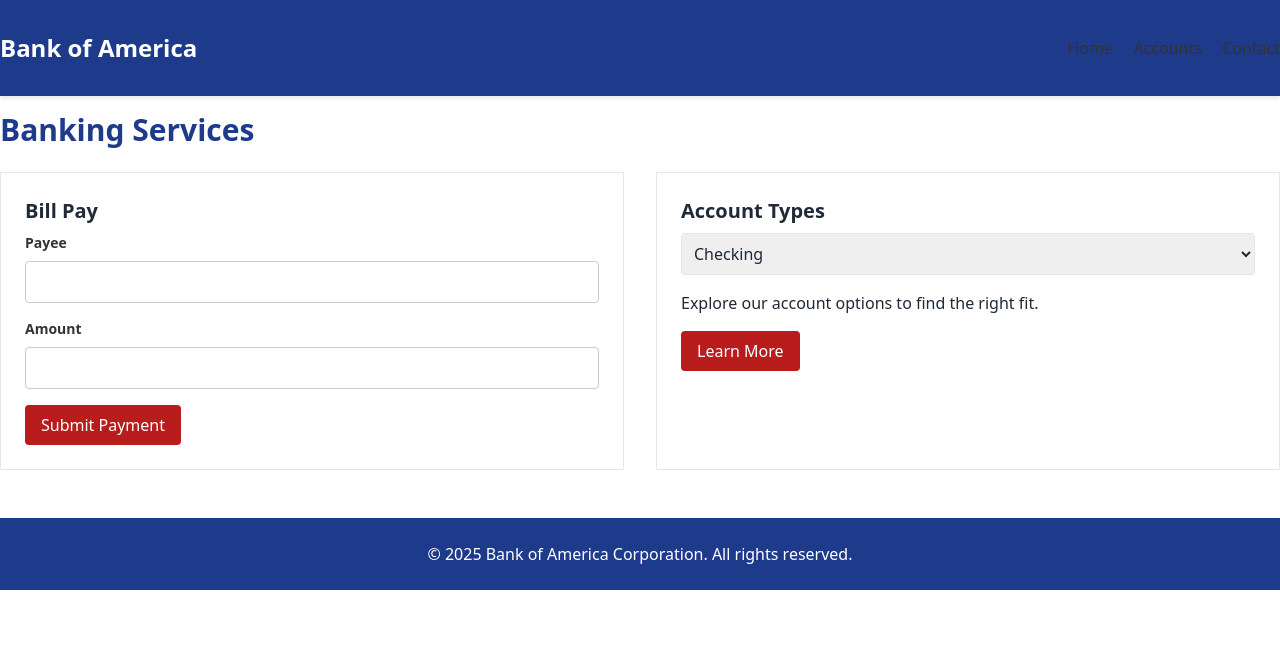
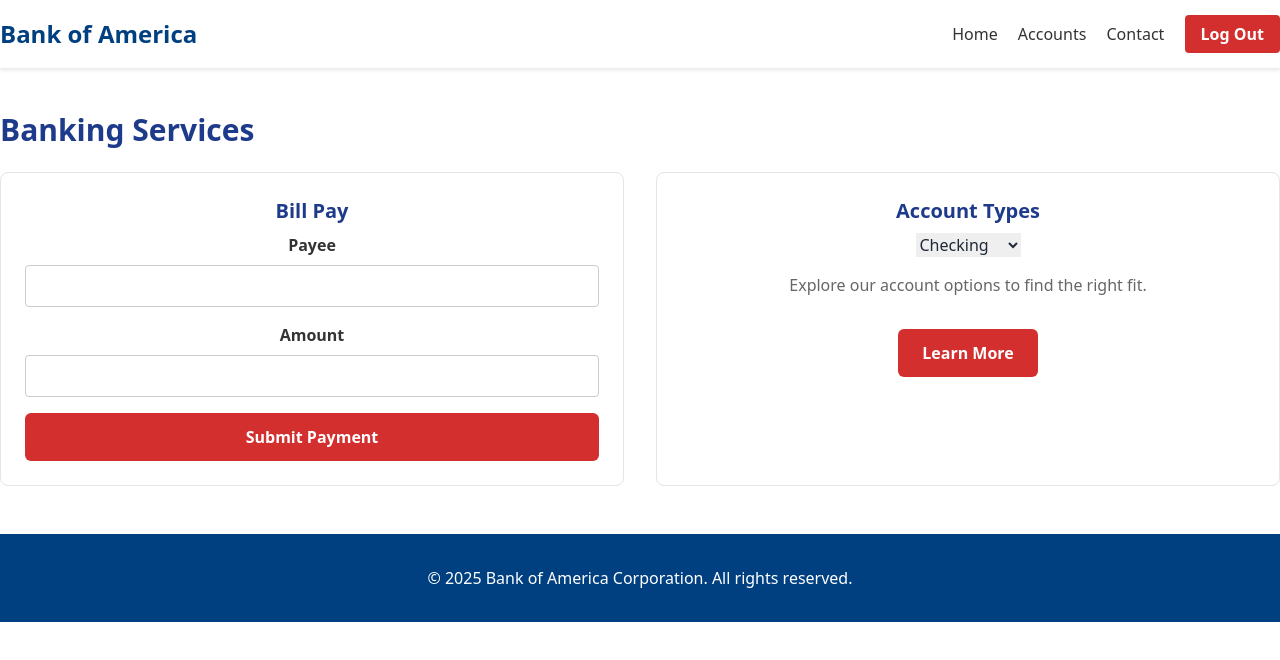
Before and after one commit to Elizabethjame20/Bank-America-, a website: page services.html in a window 1280 px wide. Drawn offline with nearby package versions, Linux system fonts and the light colour scheme.

Commit message:
Update services.html

```diff
--- a/services.html
+++ b/services.html
@@ -8,46 +8,47 @@
     <link rel="stylesheet" href="css/styles.css">
 </head>
 <body class="font-sans text-gray-800">
-    <header class="bg-blue-900 text-white fixed w-full top-0 z-10">
-        <nav class="container mx-auto flex justify-between items-center py-4">
-            <div class="text-2xl font-bold">Bank of America</div>
+    <header class="fixed w-full top-0 z-10">
+        <nav class="container mx-auto flex justify-between items-center">
+            <a href="index.html" class="logo">Bank of America</a>
             <div class="space-x-4">
                 <a href="index.html" class="hover:underline">Home</a>
                 <a href="dashboard.html" class="hover:underline">Accounts</a>
                 <a href="contact.html" class="hover:underline">Contact</a>
+                <a href="#" class="logout-link login-btn">Log Out</a>
             </div>
         </nav>
     </header>
     <section class="container mx-auto py-12 mt-16">
         <h1 class="text-3xl font-bold text-blue-900 mb-6">Banking Services</h1>
         <div class="grid grid-cols-1 md:grid-cols-2 gap-8">
-            <div class="border p-6">
-                <h2 class="text-xl font-semibold mb-2">Bill Pay</h2>
+            <div class="feature-card">
+                <h2 class="text-xl font-semibold text-blue-900 mb-2">Bill Pay</h2>
                 <form id="bill-pay-form">
                     <div class="mb-4">
-                        <label class="block text-sm font-bold mb-2" for="payee">Payee</label>
-                        <input type="text" id="payee" class="w-full p-2 border rounded" required>
+                        <label for="payee">Payee</label>
+                        <input type="text" id="payee" required>
                     </div>
                     <div class="mb-4">
-                        <label class="block text-sm font-bold mb-2" for="amount">Amount</label>
-                        <input type="number" id="amount" class="w-full p-2 border rounded" required>
+                        <label for="amount">Amount</label>
+                        <input type="number" id="amount" required>
                     </div>
-                    <button type="submit" class="bg-red-700 text-white py-2 px-4 rounded hover:bg-red-800">Submit Payment</button>
+                    <button type="submit" class="cta-btn w-full">Submit Payment</button>
                 </form>
             </div>
-            <div class="border p-6">
-                <h2 class="text-xl font-semibold mb-2">Account Types</h2>
-                <select class="w-full p-2 border rounded">
+            <div class="feature-card">
+                <h2 class="text-xl font-semibold text-blue-900 mb-2">Account Types</h2>
+                <select>
                     <option>Checking</option>
                     <option>Savings</option>
                     <option>Credit Card</option>
                 </select>
                 <p class="mt-4">Explore our account options to find the right fit.</p>
-                <a href="#" class="bg-red-700 text-white py-2 px-4 rounded hover:bg-red-800 mt-4 inline-block">Learn More</a>
+                <a href="#" class="cta-btn mt-4 inline-block">Learn More</a>
             </div>
         </div>
     </section>
-    <footer class="bg-blue-900 text-white text-center py-6">
+    <footer class="text-center">
         <p>© 2025 Bank of America Corporation. All rights reserved.</p>
     </footer>
     <script src="js/scripts.js"></script>
```
